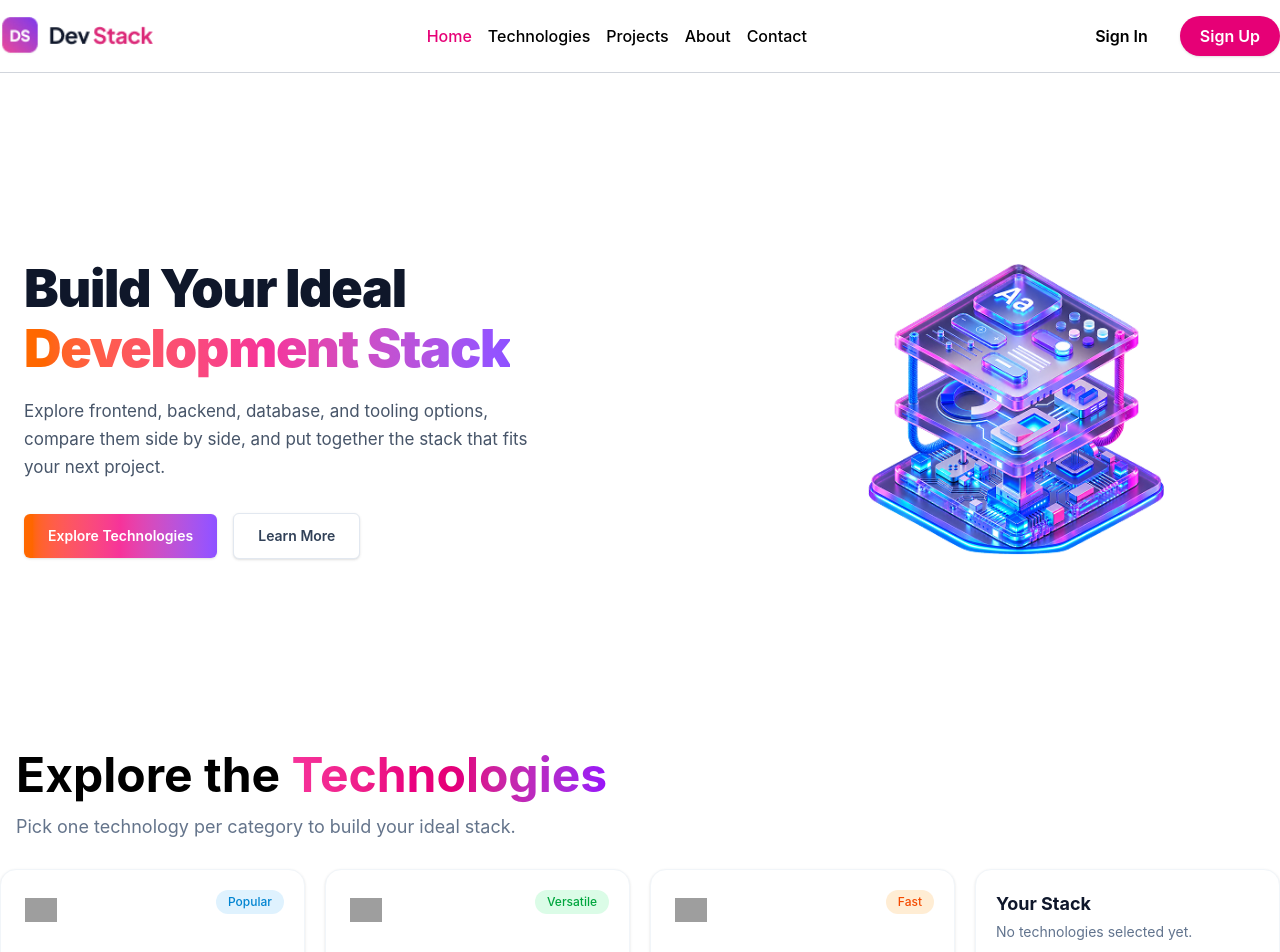
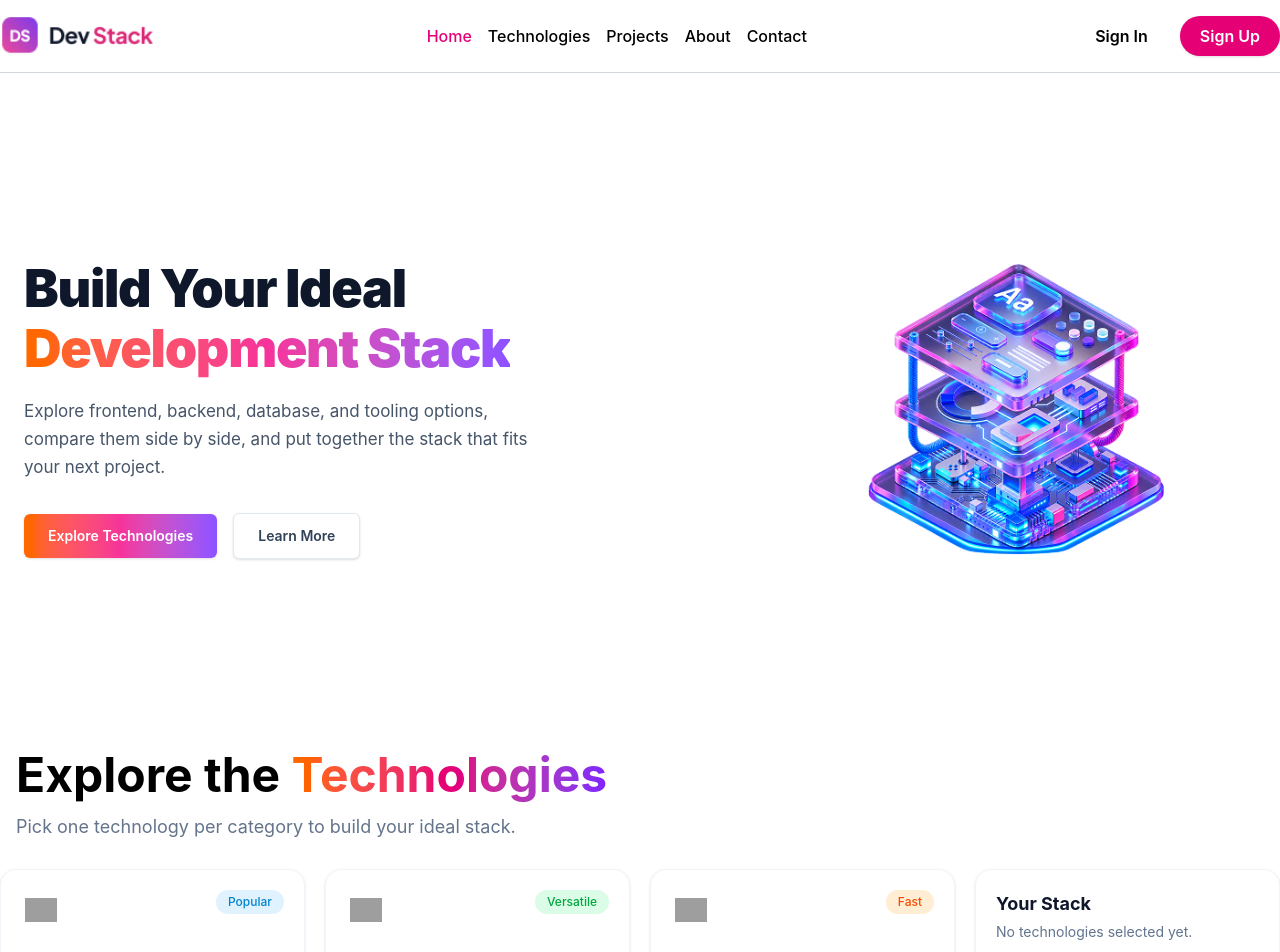
Before and after one commit to nabildev-hub/dev-stack, a React (Vite) app: page / in a window 1280 px wide. Shown: the top 952 px of the page. Built offline with nearby package versions, Linux system fonts and the light colour scheme; grey boxes are pictures that could not be loaded.

Commit message:
fixed colors and deployed

```diff
--- a/src/components/technologies/Technologies.tsx
+++ b/src/components/technologies/Technologies.tsx
@@ -54,7 +54,7 @@ const Technologies = ({  technologyPromise }:TechnologiesProps) => {
       <div className="flex flex-col items-center lg:items-start text-center lg:text-left max-w-2xl sm:px-4">
         <h2 className="text-4xl font-bold text-black mb-2 sm:text-5xl leading-tight lg:leading-15">
           Explore the{" "}
-          <span className="bg-linear-to-r from-pink-500 via-pink-600 to-purple-600 bg-clip-text text-transparent block sm:inline">
+          <span className="bg-linear-to-r from-orange-500 via-pink-600 to-violet-600 bg-clip-text text-transparent block sm:inline">
             Technologies
           </span>
         </h2>
```
